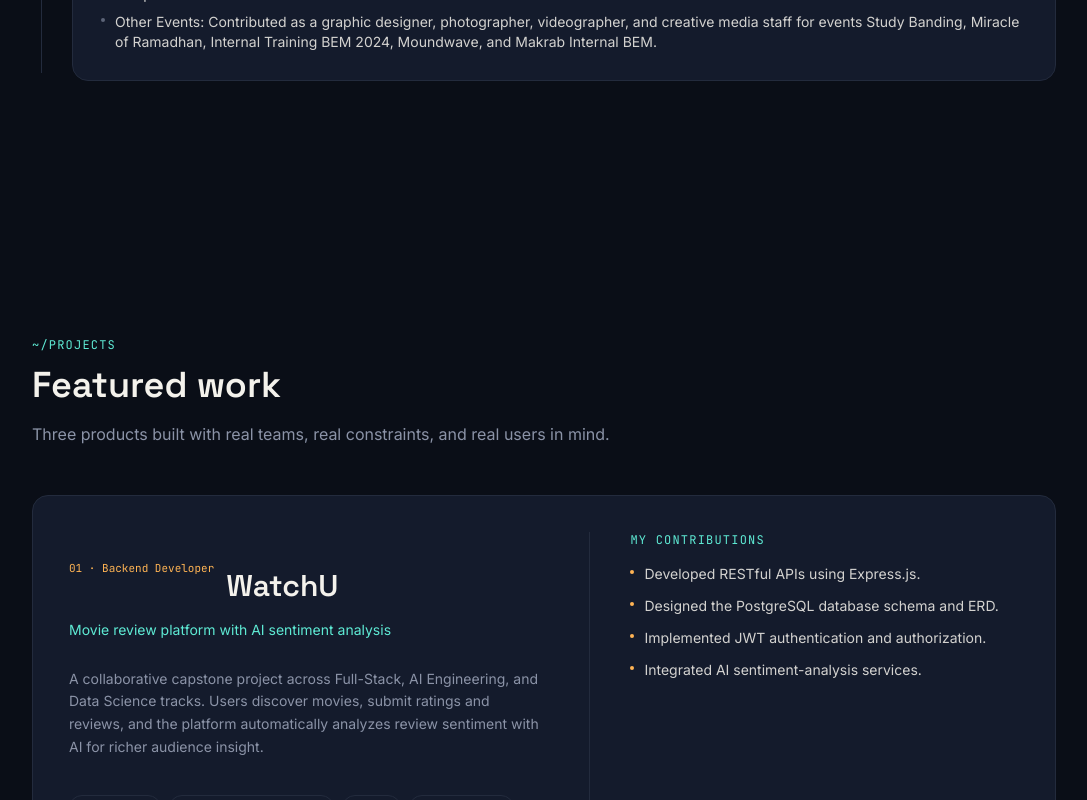
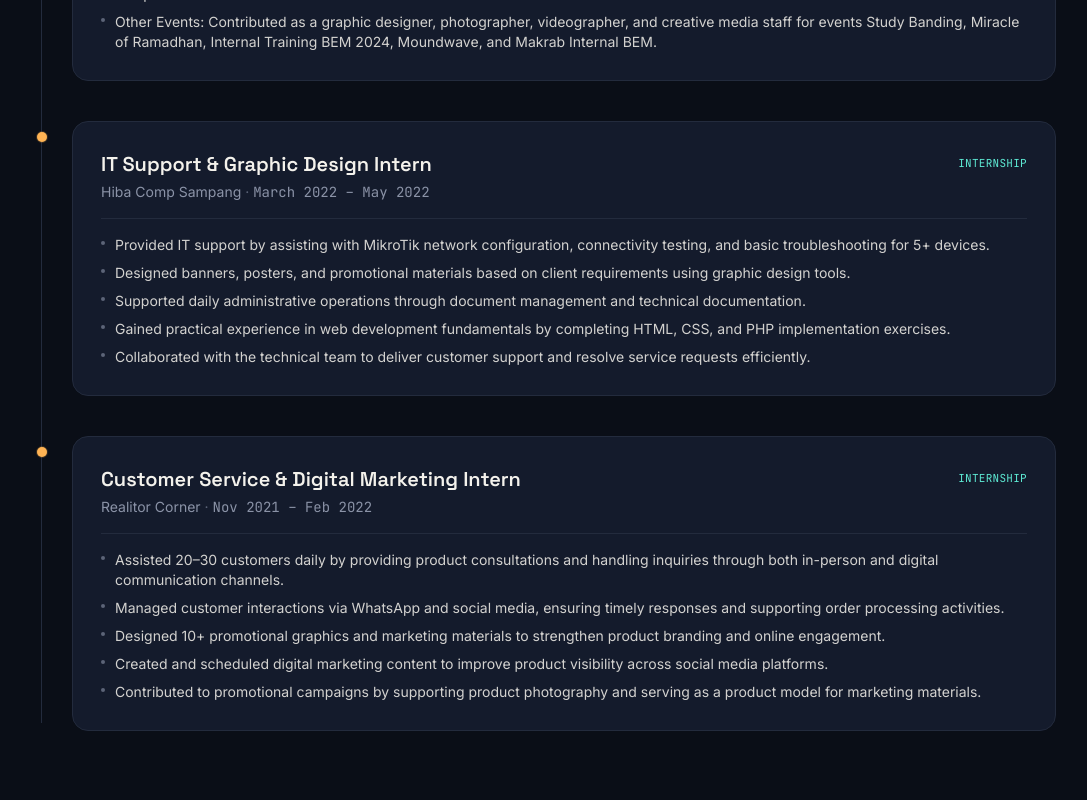
Before and after one commit to deviarynn/DeviAryani_portofolio, a React (Vite) app: page / in a window 1280 px wide. Shown: the part 5160-5960 px from the top of the page, without its empty margins (96-1183 px from the left). Built offline with nearby package versions, Linux system fonts and the light colour scheme.

Commit message:
add  experience

```diff
--- a/src/data/certifications.js
+++ b/src/data/certifications.js
@@ -46,6 +46,8 @@ export const trainings = [
 
 export const recognitions = [
   "Industrial Internship Completion Certificate — PT Sucofindo",
+  "Industrial Internship Completion Certificate — Hiba Comp Sampang",
+  "Industrial Internship Completion Certificate — Realitor Corner",
   "MBKM Program Participant Certificate — Dicoding × DBS Foundation",
   "Multiple official committee certificates for university & regional events",
 ];
--- a/src/data/experience.js
+++ b/src/data/experience.js
@@ -79,4 +79,30 @@ export const experience = [
       "Other Events: Contributed as a graphic designer, photographer, videographer, and creative media staff for events Study Banding, Miracle of Ramadhan, Internal Training BEM 2024, Moundwave, and Makrab Internal BEM.",
     ],
   },
+  {
+    role: "IT Support & Graphic Design Intern",
+    org: "Hiba Comp Sampang",
+    period: "March 2022 – May 2022",
+    type: "Internship",
+    points: [
+      "Provided IT support by assisting with MikroTik network configuration, connectivity testing, and basic troubleshooting for 5+ devices.",
+      "Designed banners, posters, and promotional materials based on client requirements using graphic design tools.",
+      "Supported daily administrative operations through document management and technical documentation.",
+      "Gained practical experience in web development fundamentals by completing HTML, CSS, and PHP implementation exercises.",
+      "Collaborated with the technical team to deliver customer support and resolve service requests efficiently.",
+    ],
+  },
+  {
+    role: "Customer Service & Digital Marketing Intern",
+    org: "Realitor Corner",
+    period: "Nov 2021 – Feb 2022",
+    type: "Internship",
+    points: [
+      "Assisted 20–30 customers daily by providing product consultations and handling inquiries through both in-person and digital communication channels.",
+      "Managed customer interactions via WhatsApp and social media, ensuring timely responses and supporting order processing activities.",
+      "Designed 10+ promotional graphics and marketing materials to strengthen product branding and online engagement.",
+      "Created and scheduled digital marketing content to improve product visibility across social media platforms.",
+      "Contributed to promotional campaigns by supporting product photography and serving as a product model for marketing materials.",
+    ],
+  }
 ];
```
